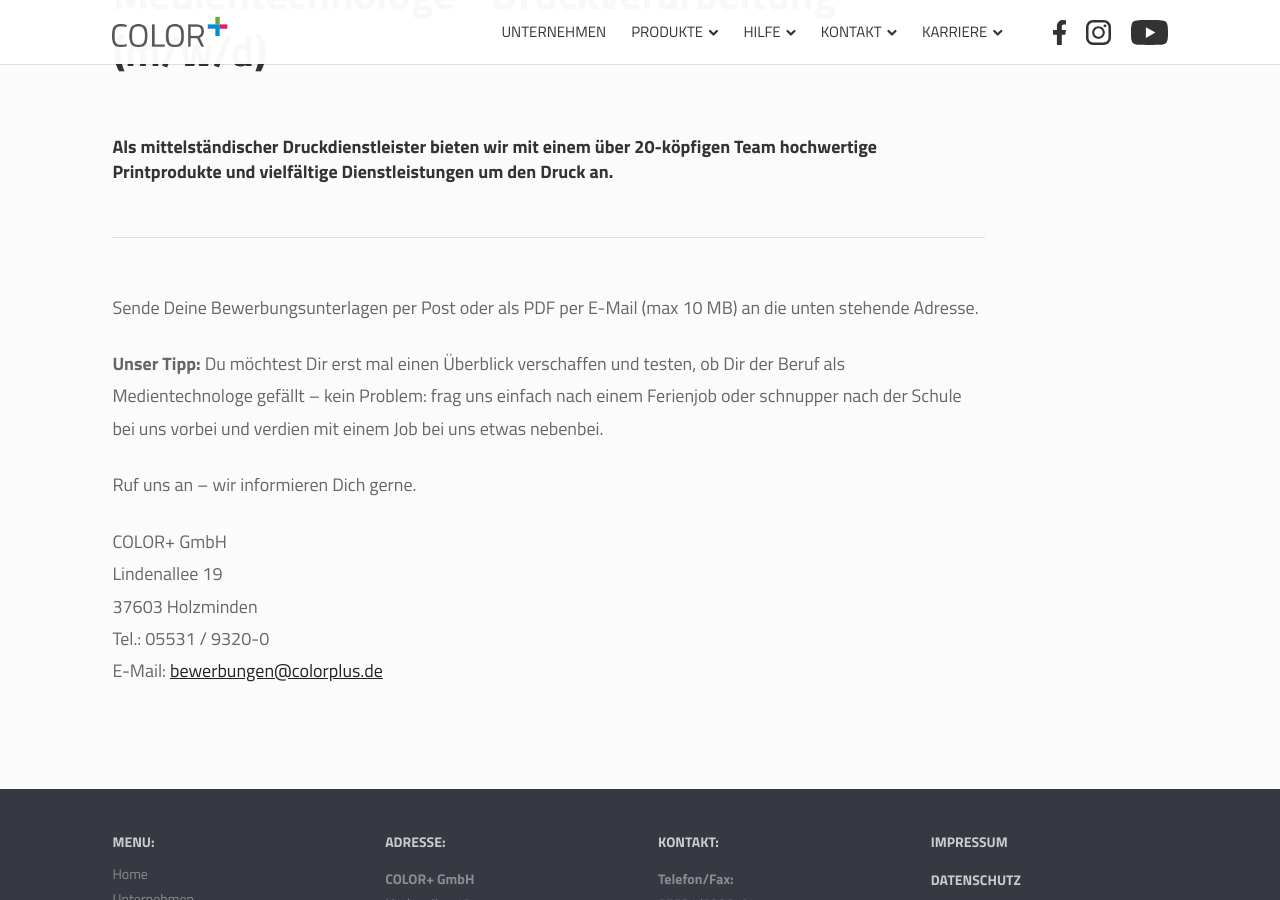
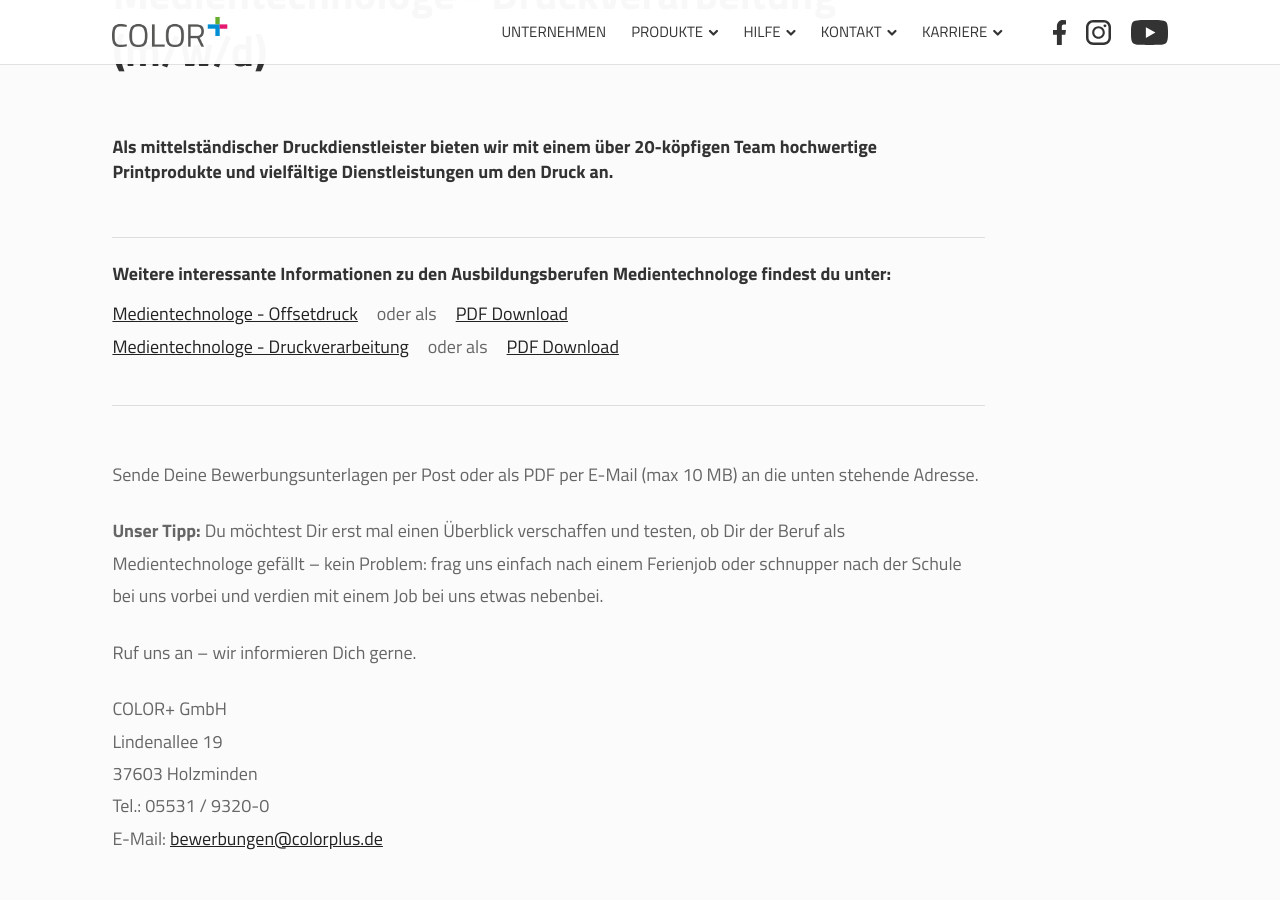
Before and after one commit to colorplusWeb/colorplus.de, a Jekyll site: the page built from _pages/ausbildung/index.html, in a window 1280 px wide and 900 px high, scrolled down 803 px. Built offline with Jekyll 4.4.1, drawn with Linux system fonts in a browser that asks for light colours.

Commit message:
ausbildung

```diff
--- a/_pages/ausbildung/index.html
+++ b/_pages/ausbildung/index.html
@@ -32,6 +32,19 @@
           </h4>
           <br />
           <hr />
+          <h4>Weitere interessante Informationen zu den Ausbildungsberufen Medientechnologe findest du unter:</h4>
+          <a target="_blank" rel="noopener noreferrer"  href="https://www.vdmno.de/leistungen/ausbildung/medientechnologe-druck">Medientechnologe - Offsetdruck</a>
+          <span style="margin: 0px 15px">oder  als</span>
+          <a target="_blank" rel="noopener noreferrer"  href="https://www.vdmno.de/fileadmin/user_upload/01_Global/Downloads_PDF_DOC/Downloads_Bildung/Medientechnologe-Druck-ZFA.pdf">PDF Download</a>
+          <br />
+          <a target="_blank" rel="noopener noreferrer"  href="https://www.vdmno.de/leistungen/ausbildung/medientechnologe-druckverarbeitung">Medientechnologe - Druckverarbeitung</a>
+          <span style="margin: 0px 15px">oder als</span>
+          <a target="_blank" rel="noopener noreferrer"
+            href="https://www.vdmno.de/fileadmin/user_upload/01_Global/Downloads_PDF_DOC/Downloads_Bildung/Medeintechnologe-Druckverarbeitung-ZFA.pdf">PDF
+            Download</a>
+          <br />
+          <br />
+          <hr />
           <br />
           <p>
             Sende Deine Bewerbungsunterlagen per Post oder als PDF per E-Mail
```
